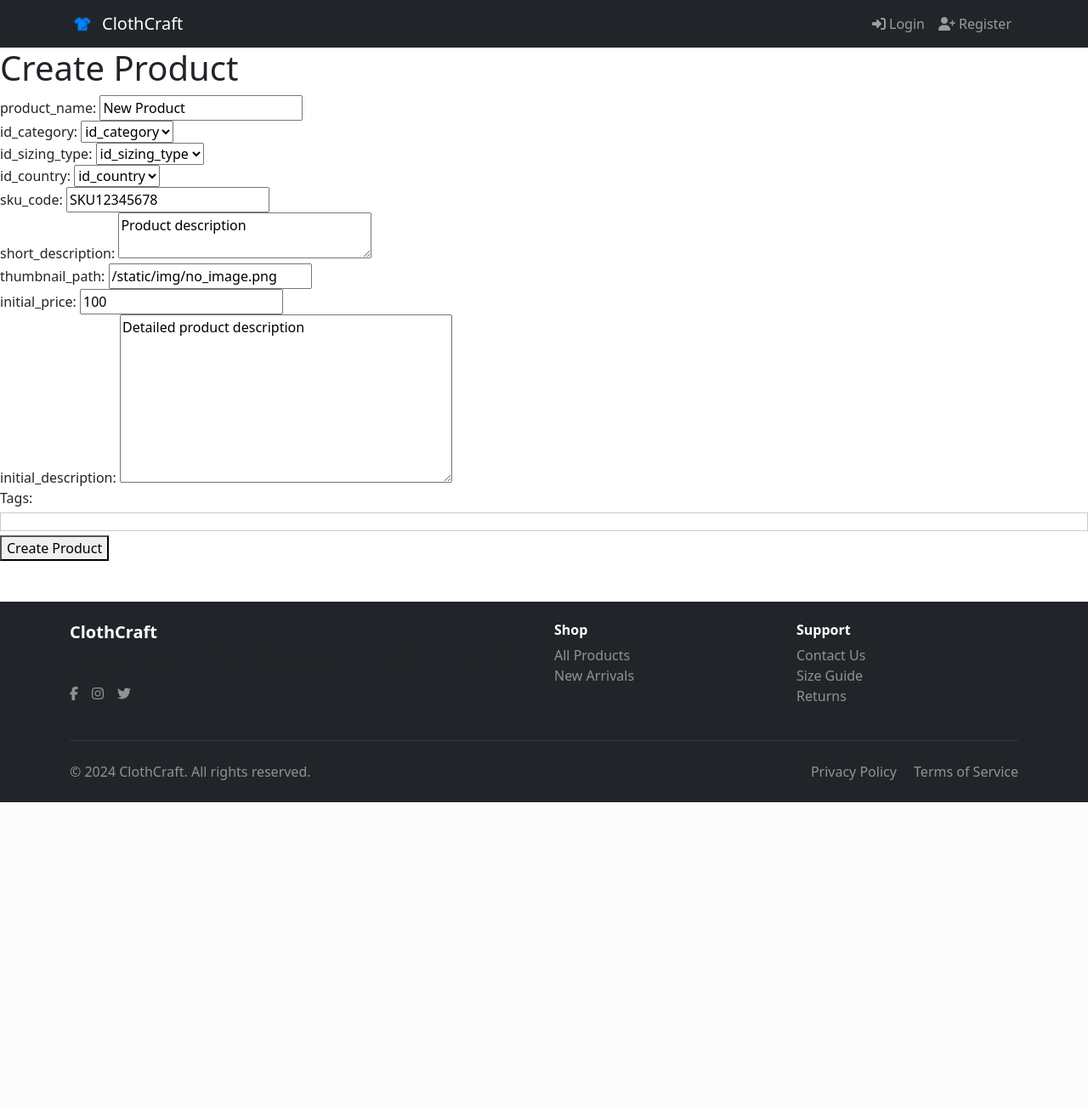
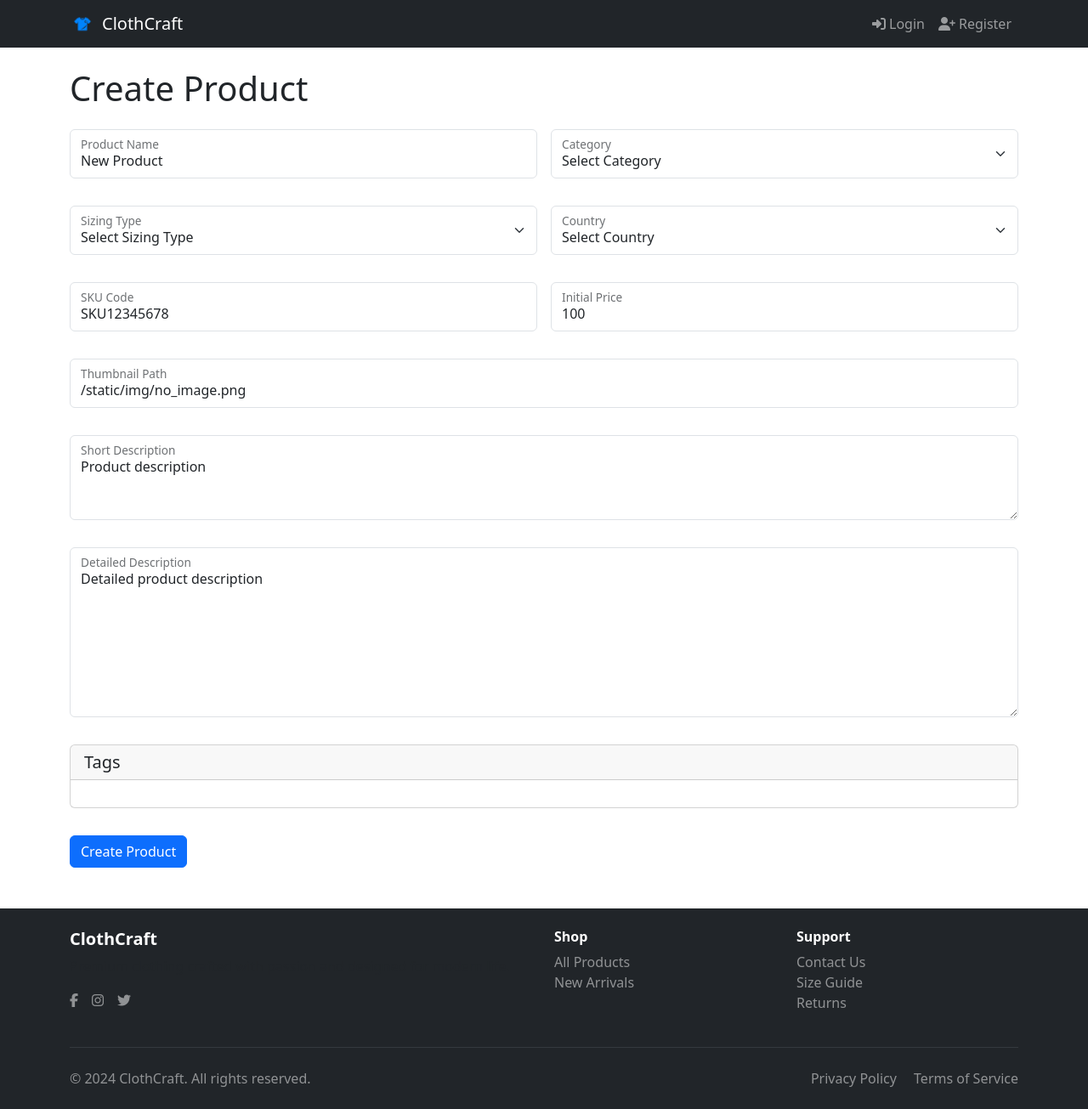
Before and after one commit to Nope-Nat/ClothCraft, a FastAPI app: template app/templates/admin/new_product.html in a window 1280 px wide. Shown: the whole page at 85% size. Before the commit the page ends 944 px from the top, so only its background shows below. Run offline with FastAPI, Linux system fonts and the light colour scheme; the template is opened without the code that fills it, so the values that code supplies are empty; parts of the project's set-up code (start-up, migrations or seed data) failed here and were passed over.

Commit message:
GUI changes cuz i can't let it slide

```diff
--- a/app/templates/admin/new_product.html
+++ b/app/templates/admin/new_product.html
@@ -1,92 +1,138 @@
 {% extends "base.html" %}
 
 {% block content %}
-<h1>Create Product</h1>
+<div class="container mt-4">
+    <h1 class="mb-4">Create Product</h1>
 
-<form method="post" action="/admin/new_product/">
-    <div>
-        <label for="product_name">product_name:</label>
-        <input type="text" id="product_name" name="product_name" value="{{ product_name or 'New Product' }}" required>
+    <form method="post" action="/admin/new_product/" class="needs-validation" novalidate>
+        <div class="row g-3">
+            <div class="col-md-6">
+                <div class="form-floating mb-3">
+                    <input type="text" class="form-control" id="product_name" name="product_name"
+                           value="{{ product_name or 'New Product' }}" required>
+                    <label for="product_name">Product Name</label>
                 </div>
-    <div>
-        <label for="id_category">id_category:</label>
-        <select id="id_category" name="id_category" required>
-            <option value="">id_category</option>
+            </div>
+
+            <div class="col-md-6">
+                <div class="form-floating mb-3">
+                    <select class="form-select" id="id_category" name="id_category" required>
+                        <option value="">Select Category</option>
                         {% for category in categories %}
                             <option value="{{ category.id_category }}"
                                     {% if id_category == category.id_category or (not id_category and loop.first) %}selected{% endif %}>
-                    {{ category.id_category }} {{ category.name }}
+                                {{ category.name }}
                             </option>
                         {% endfor %}
                     </select>
+                    <label for="id_category">Category</label>
                 </div>
-    <div>
-        <label for="id_sizing_type">id_sizing_type:</label>
-        <select id="id_sizing_type" name="id_sizing_type" required>
-            <option value="">id_sizing_type</option>
+            </div>
+
+            <div class="col-md-6">
+                <div class="form-floating mb-3">
+                    <select class="form-select" id="id_sizing_type" name="id_sizing_type" required>
+                        <option value="">Select Sizing Type</option>
                         {% for sizing_type in sizing_types %}
                             <option value="{{ sizing_type.id_sizing_type }}"
                                     {% if id_sizing_type == sizing_type.id_sizing_type or (not id_sizing_type and loop.first) %}selected{% endif %}>
-                    {{ sizing_type.id_sizing_type }} {{ sizing_type.name }}
+                                {{ sizing_type.name }}
                             </option>
                         {% endfor %}
                     </select>
+                    <label for="id_sizing_type">Sizing Type</label>
                 </div>
-    <div>
-        <label for="id_country">id_country:</label>
-        <select id="id_country" name="id_country" required>
-            <option value="">id_country</option>
+            </div>
+
+            <div class="col-md-6">
+                <div class="form-floating mb-3">
+                    <select class="form-select" id="id_country" name="id_country" required>
+                        <option value="">Select Country</option>
                         {% for country in countries %}
                             <option value="{{ country.id_country }}"
                                     {% if id_country == country.id_country or (not id_country and loop.first) %}selected{% endif %}>
-                    {{ country.id_country }} {{ country.name }}
+                                {{ country.name }}
                             </option>
                         {% endfor %}
                     </select>
+                    <label for="id_country">Country</label>
                 </div>
-    <div>
-        <label for="sku_code">sku_code:</label>
-        <input type="text" id="sku_code" name="sku_code" value="{{ sku_code or 'SKU12345678' }}" required>
             </div>
-    <div>
-        <label for="short_description">short_description:</label>
-        <textarea id="short_description" name="short_description" rows="2" cols="30" required>{{ short_description or 'Product description' }}</textarea>
+
+            <div class="col-md-6">
+                <div class="form-floating mb-3">
+                    <input type="text" class="form-control" id="sku_code" name="sku_code"
+                           value="{{ sku_code or 'SKU12345678' }}" required>
+                    <label for="sku_code">SKU Code</label>
                 </div>
-    <div>
-        <label for="thumbnail_path">thumbnail_path:</label>
-        <input type="text" id="thumbnail_path" name="thumbnail_path" value="{{ thumbnail_path or '/static/img/no_image.png' }}" required>
             </div>
-    <div>
-        <label for="initial_price">initial_price:</label>
-        <input type="number" id="initial_price" name="initial_price" step="0.01" min="0" value="{{ initial_price or '100' }}" required>
+
+            <div class="col-md-6">
+                <div class="form-floating mb-3">
+                    <input type="number" class="form-control" id="initial_price" name="initial_price"
+                           step="0.01" min="0" value="{{ initial_price or '100' }}" required>
+                    <label for="initial_price">Initial Price</label>
                 </div>
-    <div>
-        <label for="initial_description">initial_description:</label>
-        <textarea id="initial_description" name="initial_description" rows="8" cols="40" required>{{ initial_description or 'Detailed product description' }}</textarea>
             </div>
-    <div>
-        <label>Tags:</label>
-        <div style="max-height: 150px; overflow-y: auto; border: 1px solid #ccc; padding: 10px; margin: 5px 0;">
+
+            <div class="col-12">
+                <div class="form-floating mb-3">
+                    <input type="text" class="form-control" id="thumbnail_path" name="thumbnail_path"
+                           value="{{ thumbnail_path or '/static/img/no_image.png' }}" required>
+                    <label for="thumbnail_path">Thumbnail Path</label>
+                </div>
+            </div>
+
+            <div class="col-12">
+                <div class="form-floating mb-3">
+                    <textarea class="form-control" id="short_description" name="short_description"
+                              style="height: 100px" required>{{ short_description or 'Product description' }}</textarea>
+                    <label for="short_description">Short Description</label>
+                </div>
+            </div>
+
+            <div class="col-12">
+                <div class="form-floating mb-3">
+                    <textarea class="form-control" id="initial_description" name="initial_description"
+                              style="height: 200px" required>{{ initial_description or 'Detailed product description' }}</textarea>
+                    <label for="initial_description">Detailed Description</label>
+                </div>
+            </div>
+
+            <div class="col-12">
+                <div class="card mb-3">
+                    <div class="card-header">
+                        <h5 class="card-title mb-0">Tags</h5>
+                    </div>
+                    <div class="card-body" style="max-height: 200px; overflow-y: auto;">
                         {% for tag in tags %}
-                <div style="margin: 5px 0;">
-                    <input type="checkbox"
+                        <div class="form-check">
+                            <input class="form-check-input" type="checkbox"
                                    id="tag_{{ tag.id_tag }}"
                                    name="selected_tags"
                                    value="{{ tag.id_tag }}"
                                    {% if selected_tags and tag.id_tag in selected_tags %}checked{% endif %}>
-                    <label for="tag_{{ tag.id_tag }}">{{ tag.name }}</label>
+                            <label class="form-check-label" for="tag_{{ tag.id_tag }}">
+                                {{ tag.name }}
+                            </label>
                         </div>
                         {% endfor %}
                     </div>
                 </div>
-    <button type="submit">Create Product</button>
+            </div>
+
+            <div class="col-12">
+                <button type="submit" class="btn btn-primary">Create Product</button>
+            </div>
+        </div>
     </form>
 
     {% if errors %}
-<div class="errors">
+    <div class="alert alert-danger mt-3">
         {% for error in errors %}
-    <p style="color: red;">{{ error }}</p>
+        <p class="mb-0">{{ error }}</p>
         {% endfor %}
     </div>
     {% endif %}
+</div>
 {% endblock %}
```
Also changed, not shown: app/model/product_model.py (added, +17 -0 lines), app/templates/admin/admin.html (+12 -2 lines), app/templates/admin/modify_product.html (+110 -50 lines). Lines whose indentation alone changed are shown as unchanged.
